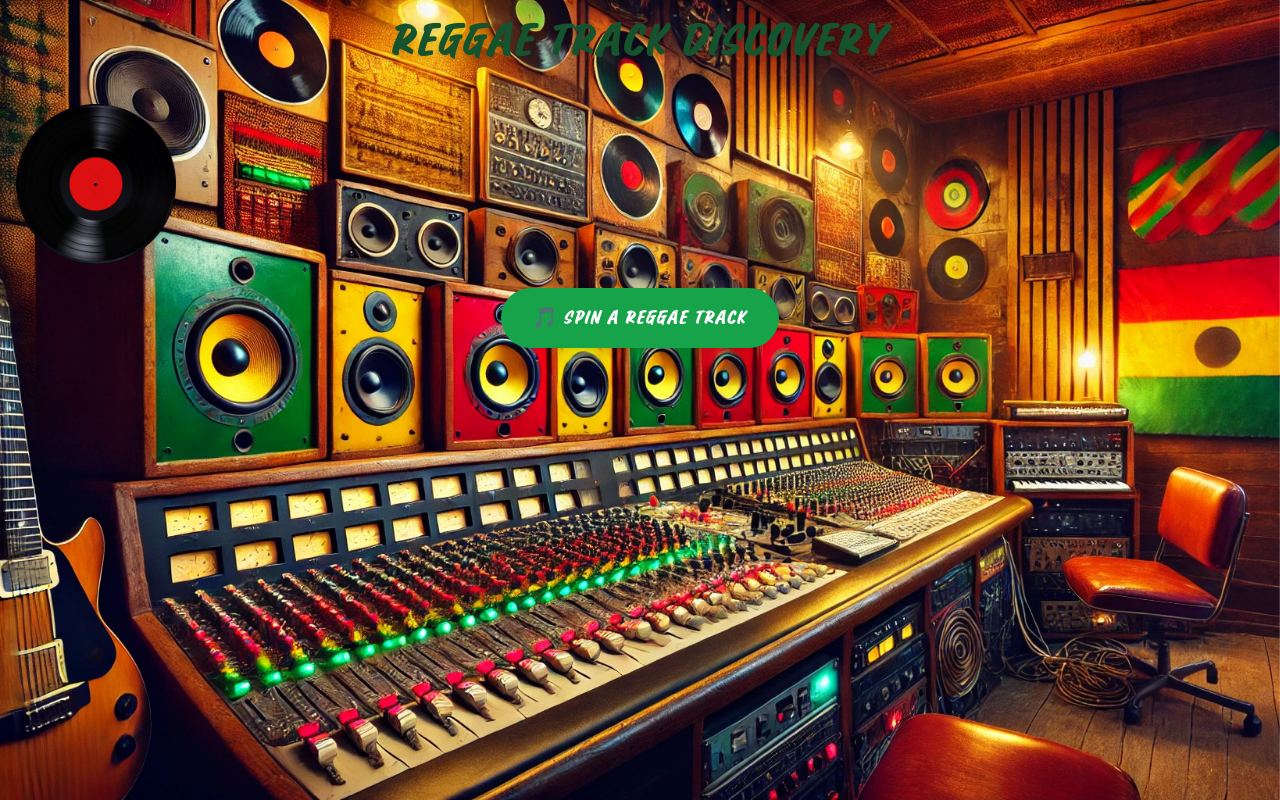
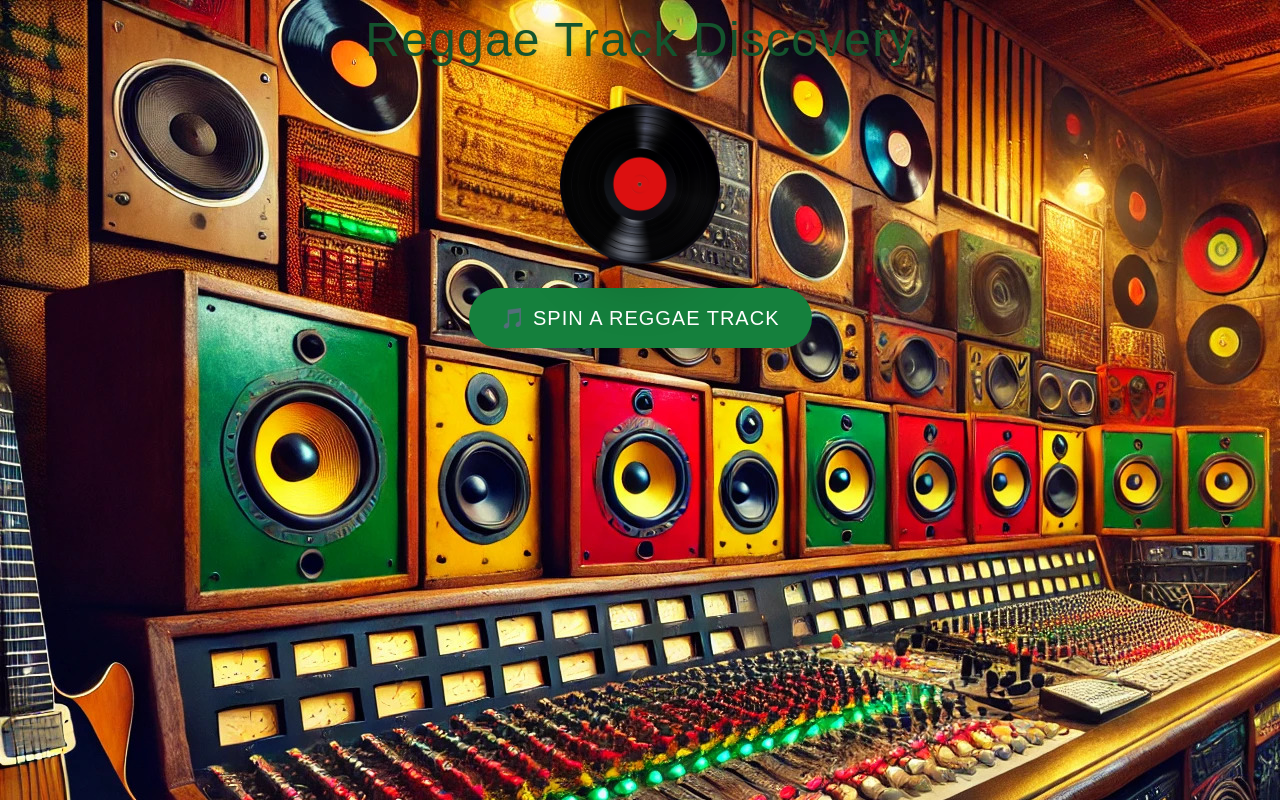
Before and after one commit to jacobmenlove/reggae-discovery, a React (Create React App) app in the folder client/: page / in a window 1280 px wide. Built offline with nearby package versions, Linux system fonts and the light colour scheme.

Commit message:
work app and updating style

```diff
--- a/client/package.json
+++ b/client/package.json
@@ -14,6 +14,7 @@
     "framer-motion": "^12.6.3",
     "react": "^19.1.0",
     "react-dom": "^19.1.0",
+    "react-h5-audio-player": "^3.10.0-rc.1",
     "react-scripts": "5.0.1",
     "typescript": "^4.9.5",
     "web-vitals": "^2.1.4"
--- a/client/public/index.html
+++ b/client/public/index.html
@@ -10,6 +10,8 @@
       content="Web site created using create-react-app"
     />
     <link rel="apple-touch-icon" href="%PUBLIC_URL%/logo192.png" />
+    <link href="https://fonts.googleapis.com/css2?family=Rock+Salt&display=swap" rel="stylesheet">
+
     <!--
       manifest.json provides metadata used when your web app is installed on a
       user's mobile device or desktop. See https://developers.google.com/web/fundamentals/web-app-manifest/
--- a/client/src/components/Home.tsx
+++ b/client/src/components/Home.tsx
@@ -1,5 +1,7 @@
 import React, { useState } from 'react';
 import { motion, AnimatePresence } from 'framer-motion';
+import AudioPlayer from 'react-h5-audio-player';
+import 'react-h5-audio-player/lib/styles.css';
 
 type TrackData = {
   title: string;
@@ -13,8 +15,8 @@ type TrackData = {
 
 export default function Home() {
   const [isSpinning, setIsSpinning] = useState(false);
+  const [track, setTrack] = useState<TrackData | null>(null);
   const [showTrack, setShowTrack] = useState(false);
-  const [track, setTrack] = useState<TrackData | null>(null);
 
   const handleSpin = async () => {
     setIsSpinning(true);
@@ -22,40 +24,40 @@ export default function Home() {
 
     setTimeout(async () => {
       try {
-        const res = await fetch('/api/random-track');
+        const res = await fetch('http://localhost:9999/api/random-track');
         const data = await res.json();
         setTrack(data);
         setShowTrack(true);
       } catch (err) {
         console.error('❌ Error fetching track:', err);
-        alert('Failed to load track. Try again.');
+        alert('Something went wrong. Please try again.');
       } finally {
         setIsSpinning(false);
       }
-    }, 2000);
+    }, 1500);
   };
 
   return (
     <div
-      className="min-h-screen bg-yellow-100 bg-fixed bg-cover text-center font-vintage text-black p-4"
+      className="min-h-screen bg-yellow-100 text-center text-black p-4"
       style={{ backgroundImage: "url('/images/studio-bg.jpg')" }}
     >
-      <h1 className="text-5xl mb-10 text-green-900 drop-shadow-md tracking-wide">
+      <h1 className="text-5xl mb-10 text-green-900 drop-shadow-md tracking-wide font-vintage">
         Reggae Track Discovery
       </h1>
 
       <motion.img
         src="/images/vinyl.png"
-        alt="Vinyl spin"
+        alt="Vinyl"
         animate={{ rotate: isSpinning ? 360 : 0 }}
         transition={{ duration: 2, repeat: isSpinning ? Infinity : 0, ease: 'linear' }}
-        className="w-40 h-40 mb-6 drop-shadow-2xl"
+        className="w-40 h-40 mb-6 drop-shadow-2xl mx-auto"
       />
 
       <button
         onClick={handleSpin}
         disabled={isSpinning}
-        className="bg-green-600 text-white px-8 py-4 rounded-full shadow-lg hover:bg-green-700 transition-all text-xl uppercase tracking-wider disabled:opacity-50"
+        className="bg-green-700 text-white px-8 py-4 rounded-full shadow-lg hover:bg-green-800 transition-all text-xl uppercase tracking-wider disabled:opacity-50"
       >
         {isSpinning ? 'Loading...' : '🎵 Spin a Reggae Track'}
       </button>
@@ -84,11 +86,15 @@ export default function Home() {
                 <p className="text-sm text-yellow-100">Duration: {track.duration}</p>
 
                 {track.preview && (
-                  <audio
-                    controls
-                    src={track.preview}
-                    className="mt-4 w-full rounded bg-black bg-opacity-30"
-                  />
+                  <div className="mt-4 bg-black/30 rounded-lg overflow-hidden">
+                    <AudioPlayer
+                      src={track.preview}
+                      layout="stacked-reverse"
+                      showJumpControls={false}
+                      autoPlayAfterSrcChange={false}
+                      className="text-black"
+                    />
+                  </div>
                 )}
               </div>
             </div>
--- a/client/src/index.css
+++ b/client/src/index.css
@@ -2,11 +2,10 @@
 @tailwind components;
 @tailwind utilities;
 
-@font-face {
-  font-family: 'Vintage';
-  src: url('../public//fonts/Vintage.ttf') format('truetype');
+body {
+  font-family: sans-serif;
 }
 
-body {
-  font-family: 'Vintage', sans-serif;
+h1, h2 {
+  font-family: 'Rock Salt', cursive;
 }
```
Also changed, not shown: 2 other files (tests, documents, lock files or other folders).
